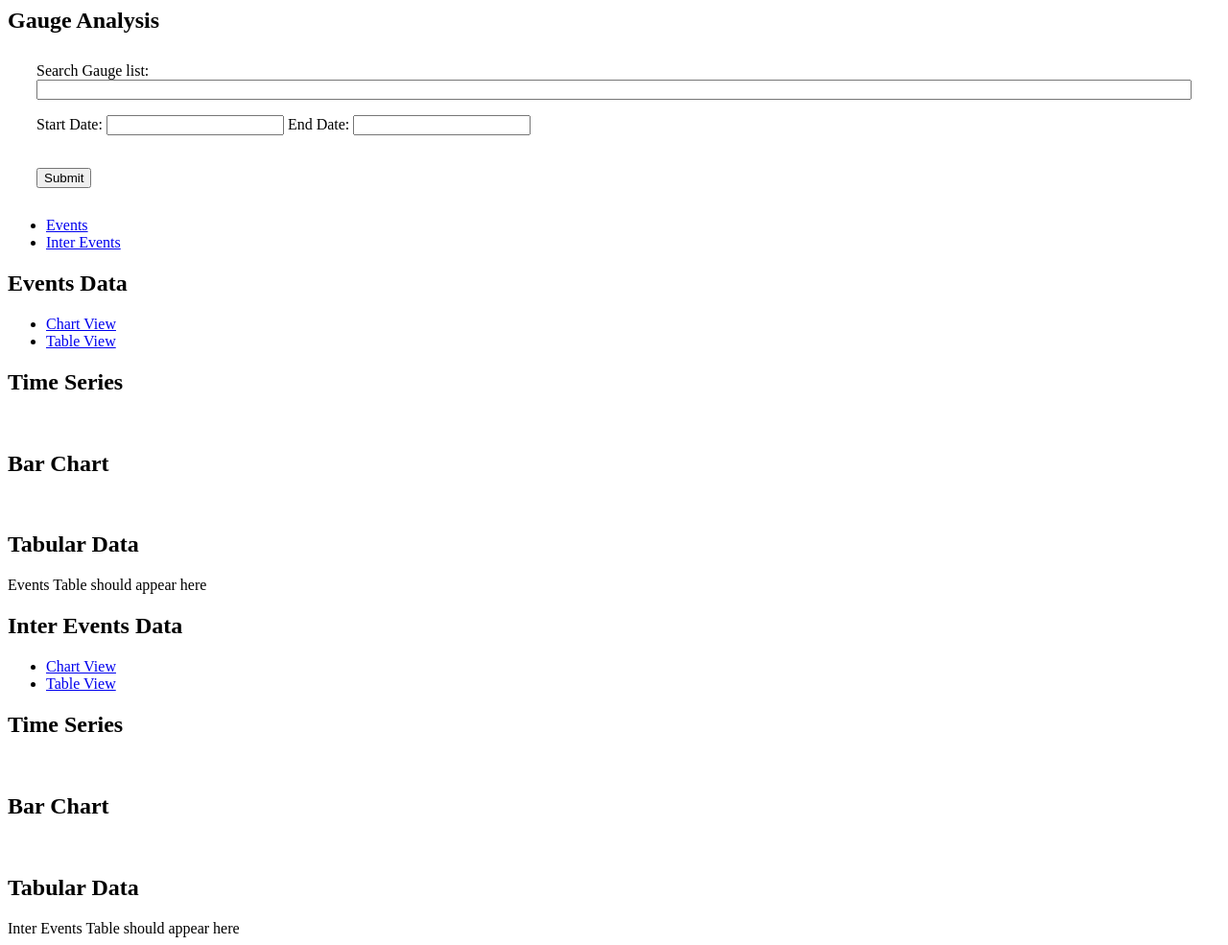
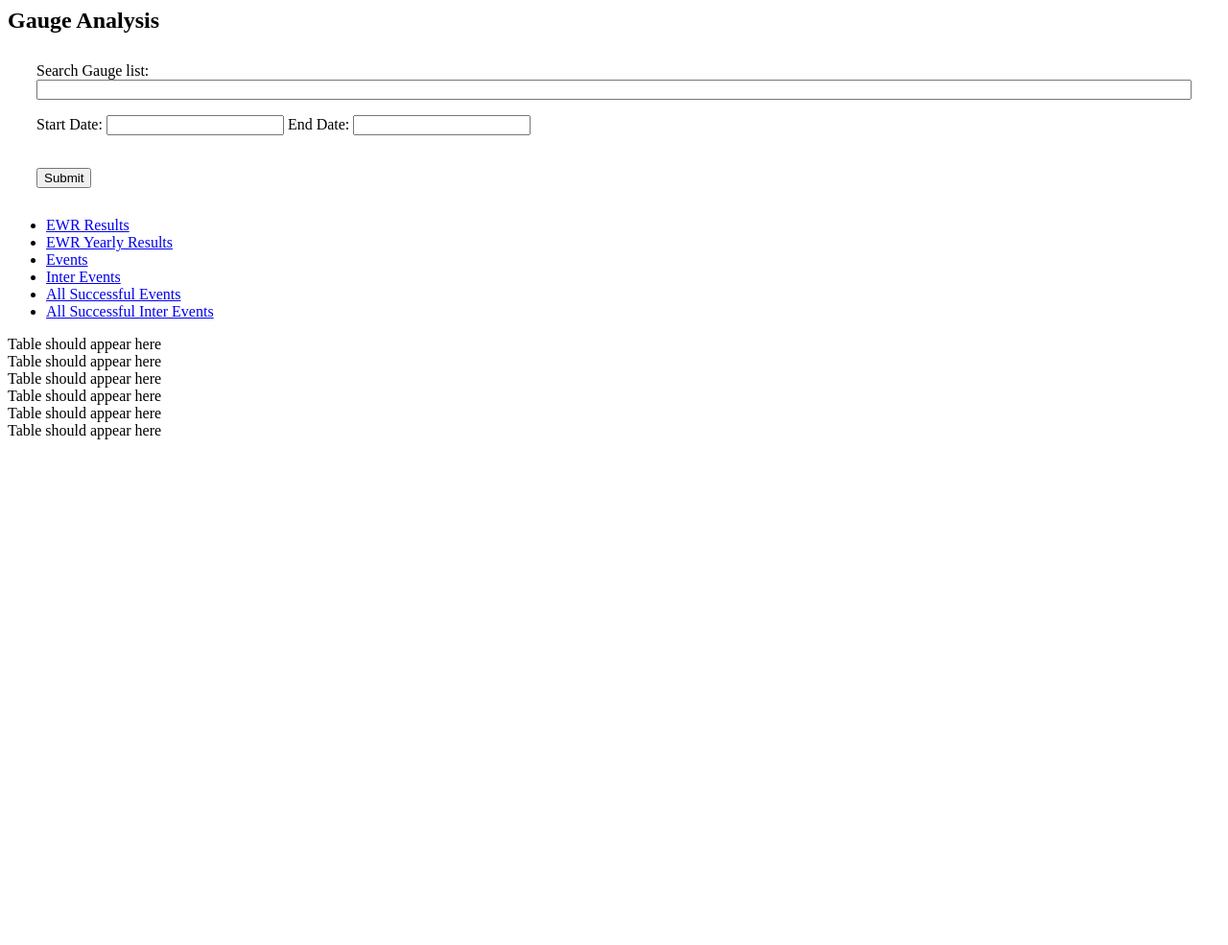
Before and after one commit to drbulu/gauge_data_viz, a Flask app: template flask_app/templates/tab_gauge_analysis.html in a window 1280 px wide. Shown: the whole page at 96% size. After the commit the page ends 458 px from the top, so only its background shows below. Run offline with Flask 3, Linux system fonts and the light colour scheme; the template is opened without the code that fills it, so the values that code supplies are empty.

Commit message:
Streamlined Gauge Observations UI to simplify structure to support exclusively tabular output from EWR tool.

```diff
--- a/flask_app/static/js/data_utils_ajax_gauge_analysis.js
+++ b/flask_app/static/js/data_utils_ajax_gauge_analysis.js
@@ -36,12 +36,13 @@ $(document).ready(function () {
                 const guage_table_events_id = "gauge_table_events";
                 const guage_table_interevents_id = "gauge_table_interevents";
 
-                $("#gauge_events_table_output").html(
+                // Convert to loop
+                $("#table_output_gauge_events").html(
                     createTableHTML(json_data = data["table_events"], table_id = guage_table_events_id)
                 );
                 convertHTMLTableToDataTableFiltered(table_id = guage_table_events_id);
 
-                $("#gauge_interevents_table_output").html(
+                $("#table_output_gauge_interevents").html(
                     createTableHTML(json_data = data["table_interevents"], table_id = guage_table_interevents_id)
                 );
                 convertHTMLTableToDataTableFiltered(table_id = guage_table_interevents_id);
--- a/flask_app/templates/tab_gauge_analysis.html
+++ b/flask_app/templates/tab_gauge_analysis.html
@@ -19,60 +19,43 @@
 
     <div class="tabs"> <!-- https://jqueryui.com/tabs/ -->
         <ul>
+          <li><a href="#tab_gauge_ewr_results">EWR Results</a></li>
+          <li><a href="#tab_gauge_ewr_yearly_results">EWR Yearly Results</a></li>
           <li><a href="#tab_gauge_events">Events</a></li>
           <li><a href="#tab_gauge_interevents">Inter Events</a></li>
+          <li><a href="#tab_gauge_all_successful_events">All Successful Events</a></li>
+          <li><a href="#tab_gauge_all_successful_interevents">All Successful Inter Events</a></li>
         </ul>
+        <div id="tab_gauge_ewr_results">
+            <div id="table_output_gauge_ewr_results" class="table-wrapper">
+                Table should appear here
+            </div>
+        </div>
+        <div id="tab_gauge_ewr_yearly_results">
+            <div id="table_output_gauge_ewr_yearly_results" class="table-wrapper">
+                Table should appear here
+            </div>
+        </div>
         <div id="tab_gauge_events">
-
-            <h2>Events Data</h2>
-
-            <div class="tabs"> <!-- https://jqueryui.com/tabs/ -->
-                <ul>
-                  <li><a href="#tab_gauge_events_chart">Chart View</a></li>
-                  <li><a href="#tab_gauge_events_table">Table View</a></li>
-                </ul>
-                <div id="tab_gauge_events_chart">
-                    <h2>Time Series</h2>
-                    <div id="gauge_events_graph_output_ts" class="table-wrapper"></div>
-                    <br/>
-                    <h2>Bar Chart</h2>
-                    <div id="gauge_events_graph_output_bar" class="table-wrapper"></div>
-                    <br/>
-                </div>
-                <div id="tab_gauge_events_table">
-                    <h2>Tabular Data</h2>
-                    <div id="gauge_events_table_output" class="table-wrapper">
-                        Events Table should appear here
-                    </div>
-                </div>
+            <div id="table_output_gauge_events" class="table-wrapper">
+                Table should appear here
             </div>
-
         </div>
         <div id="tab_gauge_interevents">
+            <div id="table_output_gauge_interevents" class="table-wrapper">
+                Table should appear here
+            </div>
+        </div>
 
-            <h2>Inter Events Data</h2>
-
-            <div class="tabs"> <!-- https://jqueryui.com/tabs/ -->
-                <ul>
-                  <li><a href="#tab_gauge_interevents_chart">Chart View</a></li>
-                  <li><a href="#tab_gauge_interevents_table">Table View</a></li>
-                </ul>
-                <div id="tab_gauge_interevents_chart">
-                    <h2>Time Series</h2>
-                    <div id="gauge_interevents_graph_output_ts" class="table-wrapper"></div>
-                    <br/>
-                    <h2>Bar Chart</h2>
-                    <div id="gauge_interevents_graph_output_bar" class="table-wrapper"></div>
-                    <br/>
-                </div>
-                <div id="tab_gauge_interevents_table">
-                    <h2>Tabular Data</h2>
-                    <div id="gauge_interevents_table_output" class="table-wrapper">
-                        Inter Events Table should appear here
-                    </div>
-                </div>
+        <div id="tab_gauge_all_successful_events">
+            <div id="table_output_gauge_all_successful_events" class="table-wrapper">
+                Table should appear here
             </div>
-
+        </div>
+        <div id="tab_gauge_all_successful_interevents">
+            <div id="table_output_gauge_all_successful_interevents" class="table-wrapper">
+                Table should appear here
+            </div>
         </div>
     </div>
 
```
